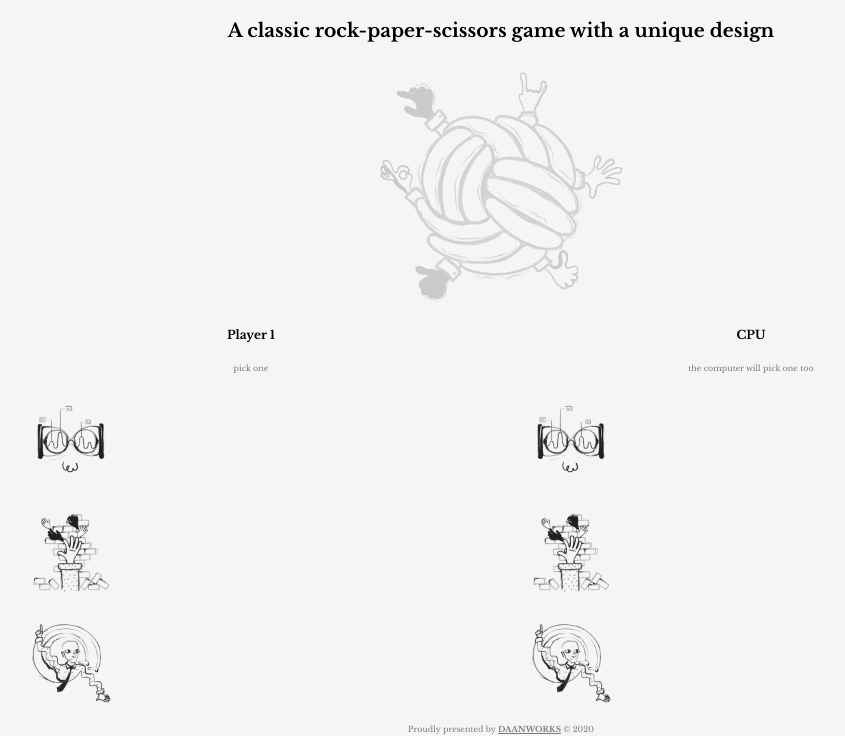
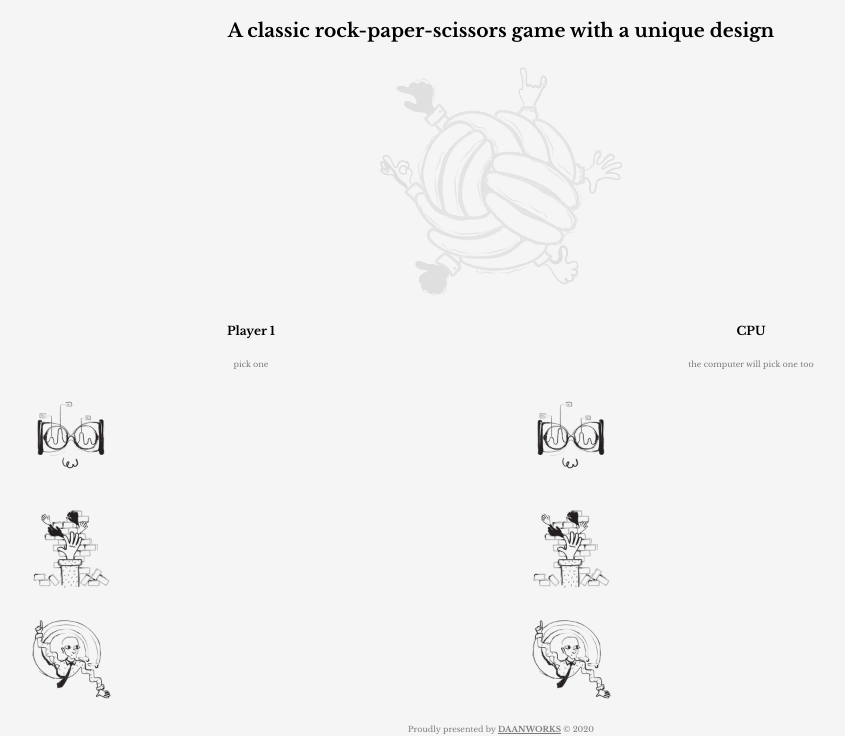
Before and after one commit to daanworks/sososo-project, a plain HTML site: page index.html in a window 1280 px wide. Shown: the part 64-800 px from the top of the page, without its empty margins (139-984 px from the left). Drawn offline with nearby package versions, Linux system fonts and the light colour scheme.

Commit message:
third push

```diff
--- a/index.html
+++ b/index.html
@@ -14,7 +14,10 @@
     </head>
     <main>
       <div class="main">
-          <img class="main-image" src="img/main.png">
+          <br>
+          <br>
+          <br>
+          <p class="winornot"></p>
       </div>
       <div class="game">
             <div class="players">
--- a/style.css
+++ b/style.css
@@ -9,9 +9,28 @@ h1, h3 {
 
 .main {
     width: 250px;
+    height: 250px;
     margin-left: auto;
     margin-right: auto;
 }
+
+.main::after {
+    content: "";
+    background: url("/img/image.jpg");
+    width: 250px;
+    height: 250px;
+    opacity: 0.1;
+    top: 120px;
+    left: auto;
+    bottom: 0;
+    right: auto;
+    position: absolute;
+    z-index: -1;
+    background-image: url("/img/main.png");
+    background-size: cover;
+    background-position: center;
+  }
+
 
 .main-image {
     width: 250px;
@@ -51,7 +70,7 @@ h1, h3 {
 
 .choices:hover {
     transform: scale(1.1);
-    cursor: crosshair;
+    cursor: pointer;
 }
 
 .player1 {
@@ -78,6 +97,17 @@ h1, h3 {
     font-weight: bold;
 }
 
+.cpu:focus {
+    outline: 0;
+}
+
+.winornot {
+
+    text-align: center;
+    font-size: 40px;
+    font-weight: bold;
+}
+
 .pickone {
     font-size: 8px;
     filter: opacity(50%);
```
